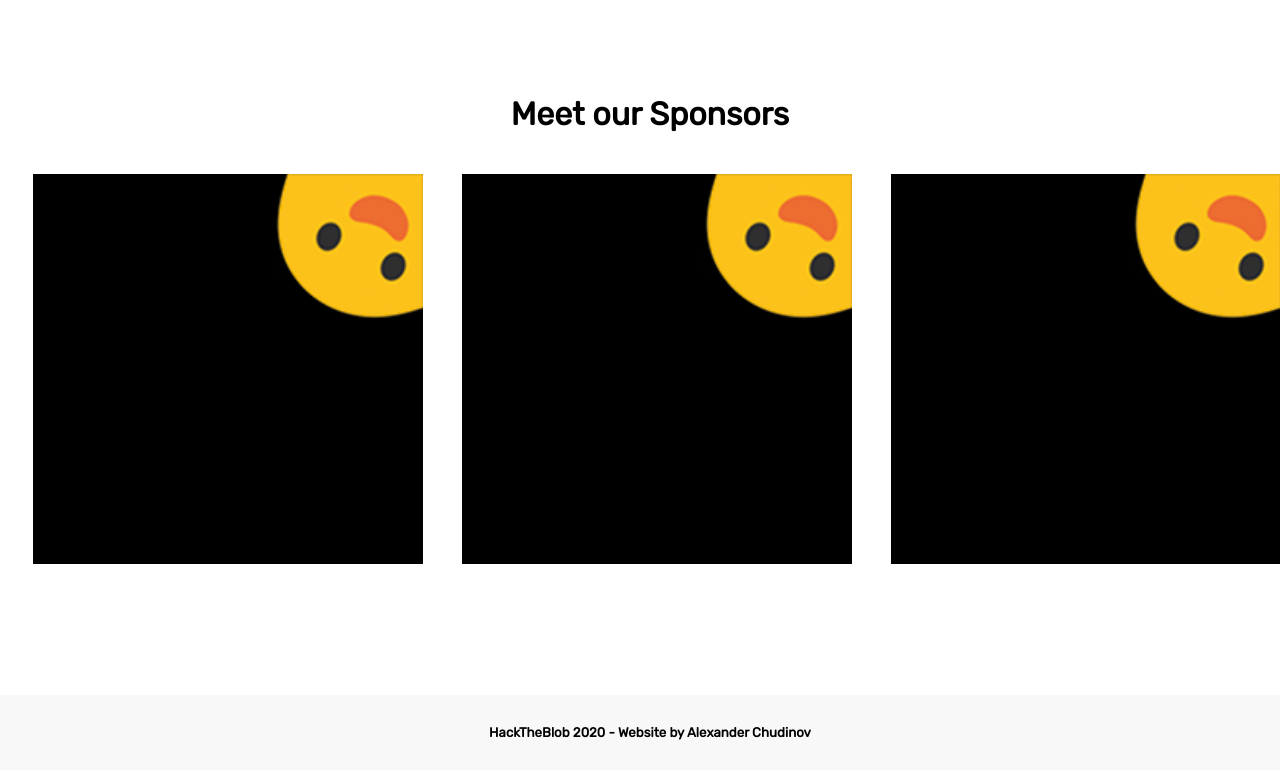
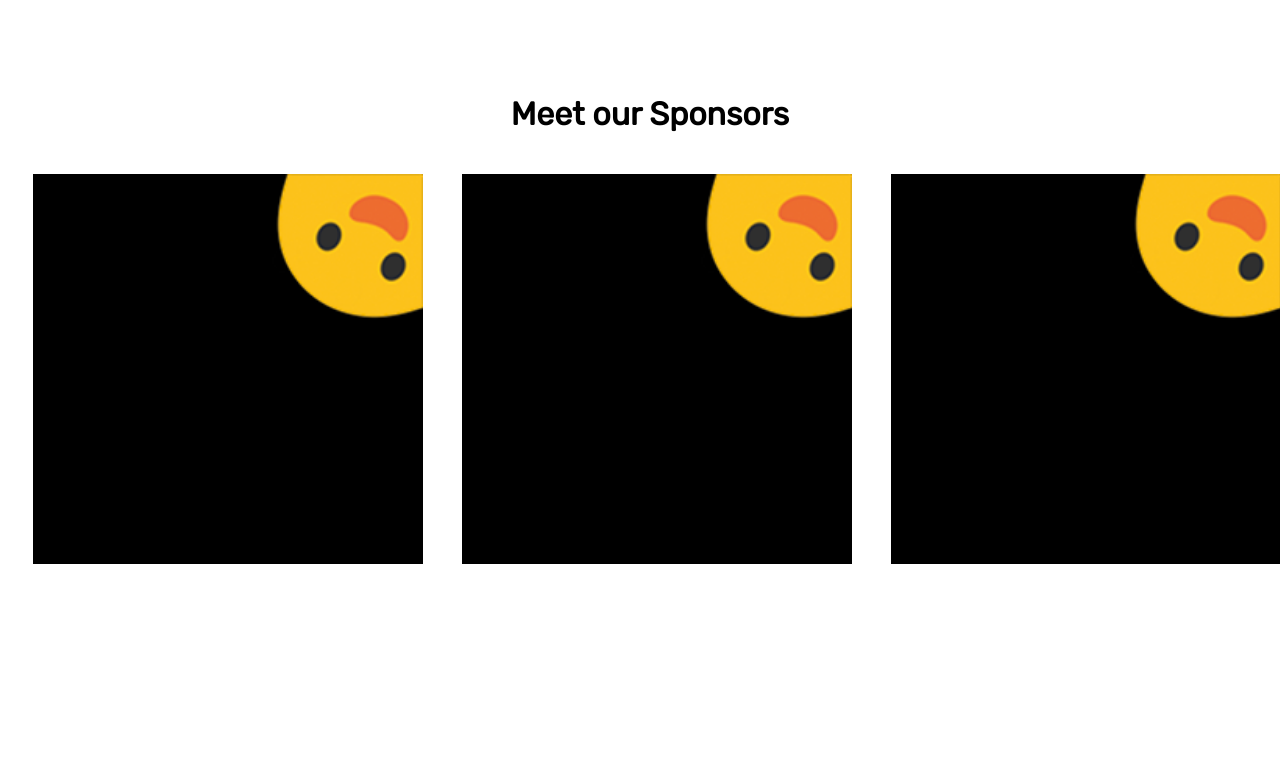
Before and after one commit to hack-the-blob/hack-the-blob.github.io, a website: page index.html in a window 1280 px wide. Shown: the part 1350-2128 px from the top of the page. After the commit the page ends 1964 px from the top, so only its background shows below. Drawn offline with Linux system fonts and the light colour scheme.

Commit message:
no footer

```diff
--- a/index.css
+++ b/index.css
@@ -115,12 +115,3 @@ article img{
     width:80%;
     border-radius:50%;
 }
-footer{
-    width:100%;
-    margin-top:100px;
-    background: #f8f8f8;
-    text-align: center;
-}
-footer h5{
-    padding:30px;
-}
--- a/index.html
+++ b/index.html
@@ -101,9 +101,5 @@
             <div class="sponsor"><img src="img/sponsor.png"/></div>
             <div class="sponsor"><img src="img/sponsor.png"/></div>
         </div>
-
-    <footer>
-        <h5>HackTheBlob 2020 - Website by Alexander Chudinov</h5>
-    </footer>
     </body>
 </html>
```
